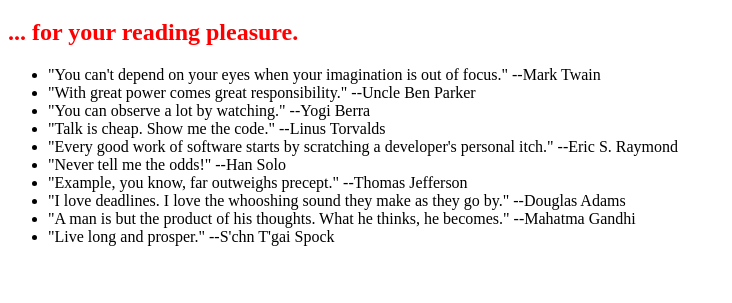
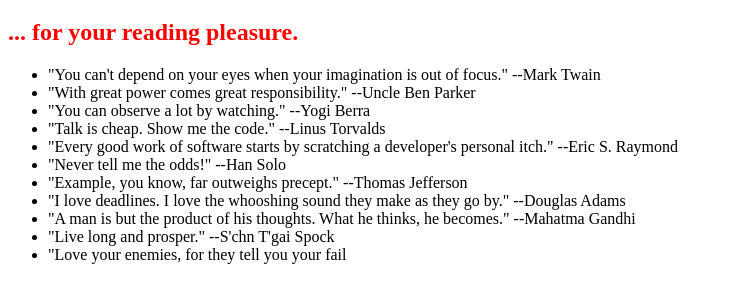
Before and after one commit to gregrich/0main_openSAP_repo, a plain HTML site: page index.html in a window 1280 px wide. Shown: the part 61-364 px from the top of the page, without its empty margins (0-732 px from the left). Drawn offline with Linux system fonts and the light colour scheme.

Commit message:
Added Benjamin Franklin quote

```diff
--- a/index.html
+++ b/index.html
@@ -19,6 +19,7 @@
 		<li>"I love deadlines. I love the whooshing sound they make as they go by." --Douglas Adams</li>
 		<li>"A man is but the product of his thoughts. What he thinks, he becomes." --Mahatma Gandhi</li>
 		<li>"Live long and prosper." --S'chn T'gai Spock</li>
+		<li>"Love your enemies, for they tell you your fail</li>
 	</ul>
   </body>
 </html>
```
